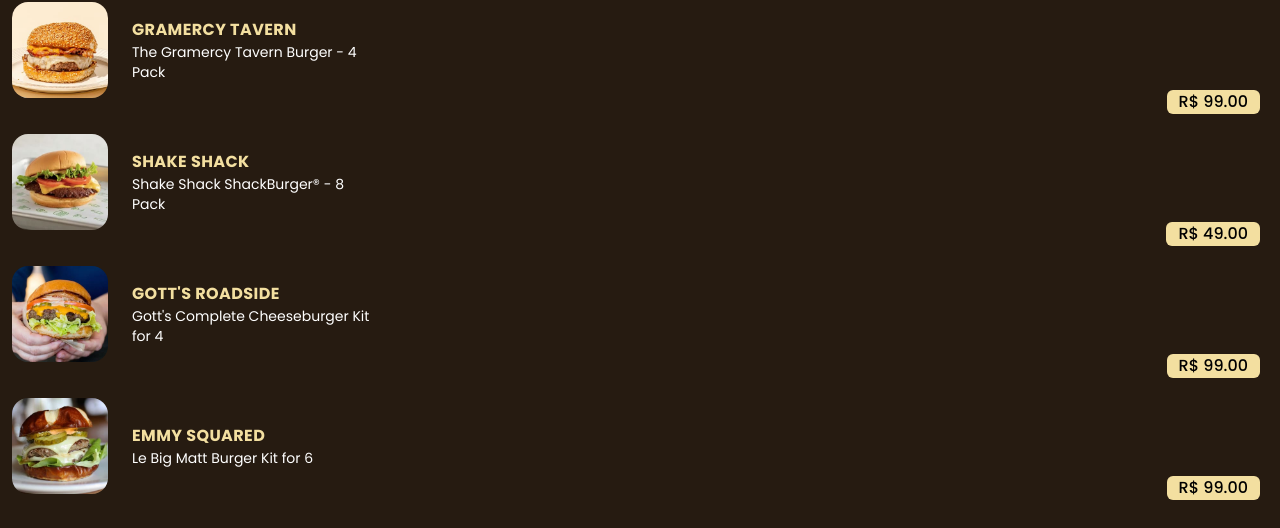
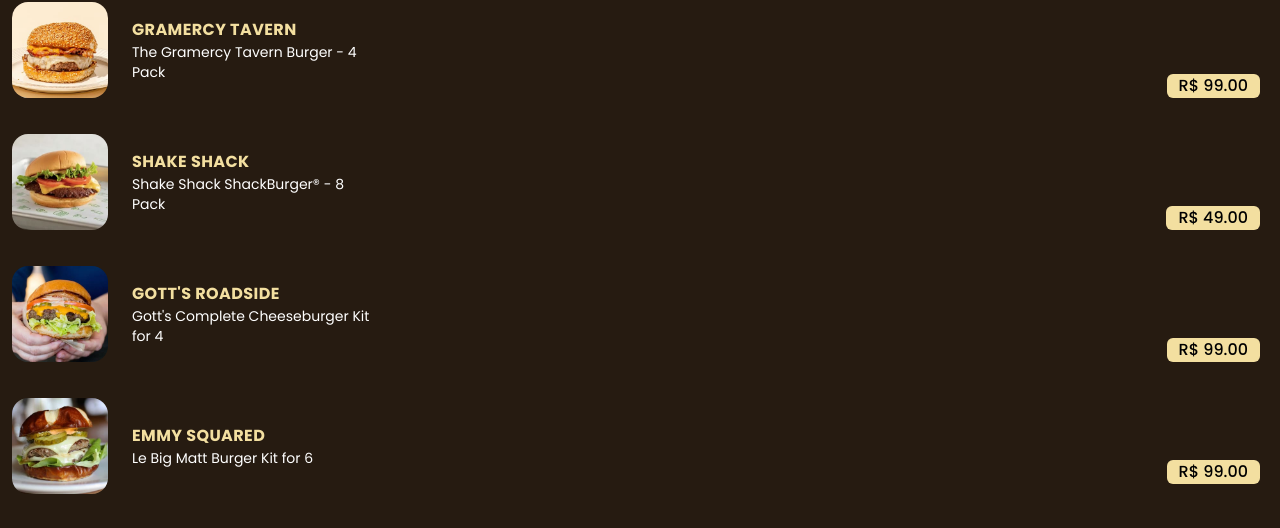
Before and after one commit to Carvajal-daniel/CardapioReact, a React (Vite) app: page / in a window 1280 px wide. Shown: the part 245-773 px from the top of the page. Built offline with nearby package versions, Linux system fonts and the light colour scheme.

Commit message:
altura do preco

```diff
--- a/src/components/CardItem.jsx
+++ b/src/components/CardItem.jsx
@@ -30,7 +30,7 @@
               <h2 className={`${itemBg === product.id ? 'uppercase font-bold text-black tracking-wide' : 'uppercase font-bold  text-mint-500 tracking-wide'}`}>{product.name}</h2>
               <p className="text-sm w-60">{product.dsc}</p>
 
-              <div className="flex absolute right-5 mt-2 rounded-md text-black px-3 justify-end font-medium bg-mint-500">
+              <div className="flex absolute right-5 -mt-2 rounded-md text-black px-3 justify-end font-medium bg-mint-500">
                 R$ {product.price.toFixed(2)}
               </div>
             </div>
```
